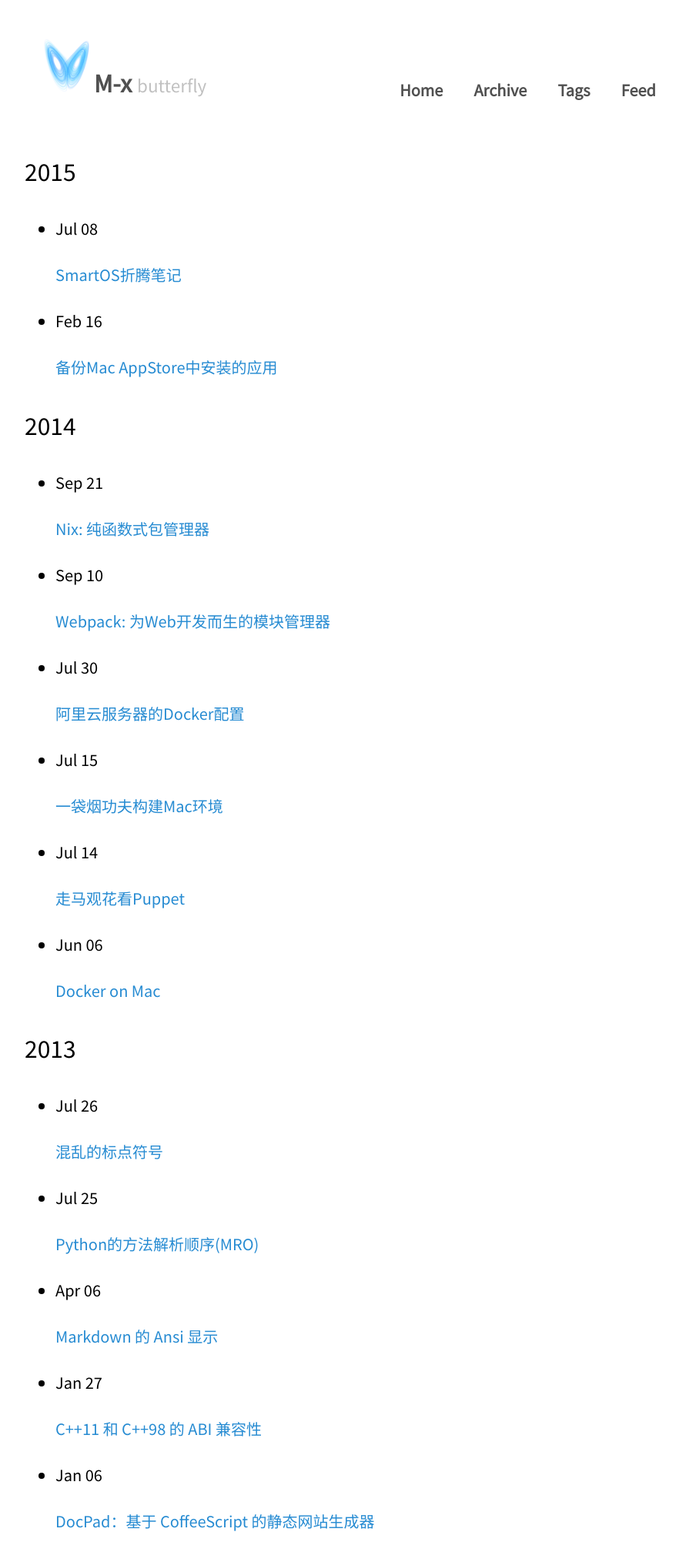
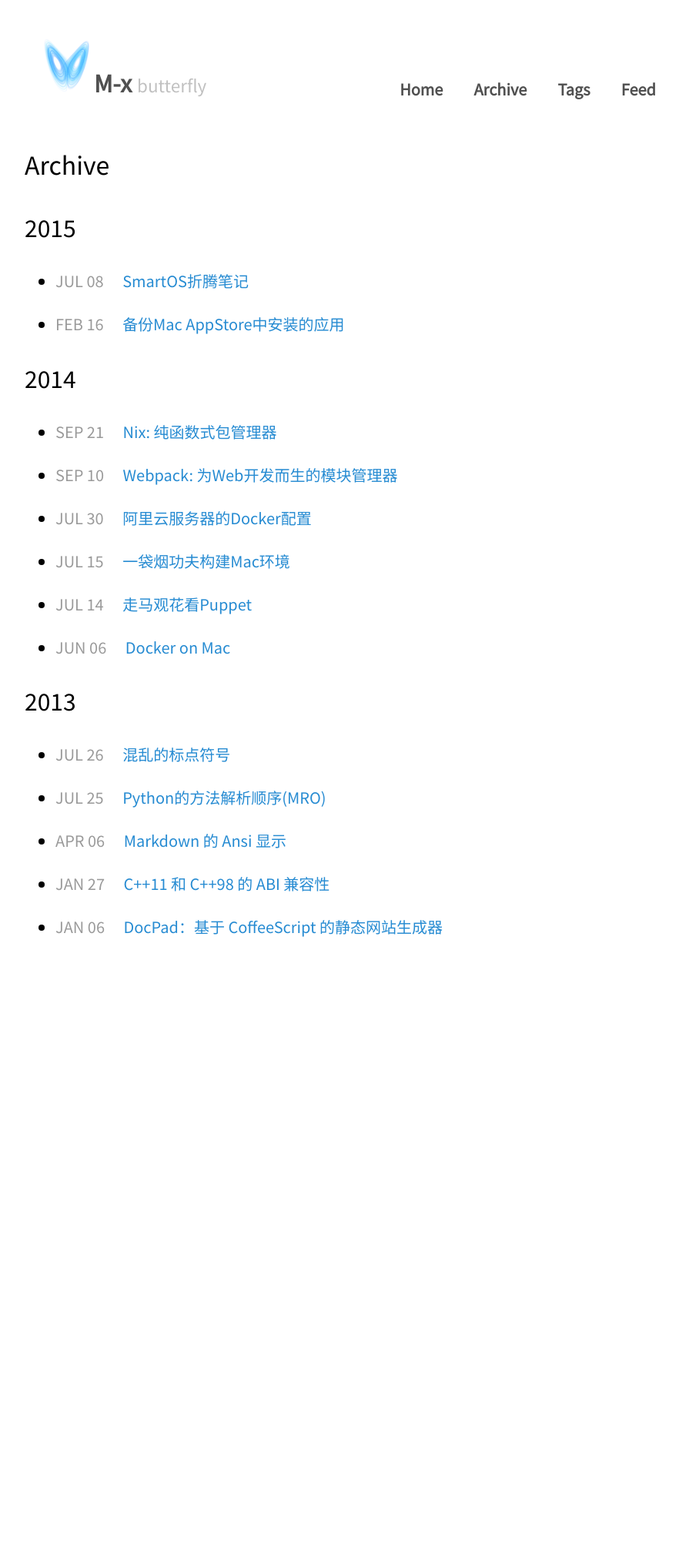
Before and after one commit to hanjianwei/hanjianwei.github.io, a Jekyll site: the page built from archive/index.md, in a window 1280 px wide. Shown: the whole page at 77% size, without its empty margins (188-1070 px from the left). Built offline with Jekyll 4.4.1, drawn with Linux system fonts in a browser that asks for light colours; after the commit the page ends 1242 px from its top, so only the background shows below that.

Commit message:
Fix archive pages

```diff
--- /dev/null
+++ b/_layouts/archive.html
@@ -0,0 +1,7 @@
+---
+layout: default
+---
+
+<div class="archive">
+  {{ content }}
+</div>
--- a/_layouts/default.html
+++ b/_layouts/default.html
@@ -17,10 +17,7 @@
       </header>
 
       <main>
-
-      <div>
         {{ content }}
-      </div>
       </main>
     </div>
   </body>
--- a/_layouts/page.html
+++ b/_layouts/page.html
@@ -2,6 +2,7 @@
 layout: default
 ---
 
+<div class="page">
   <article>
     <header>
       <h1>{{ page.title }}</h1>
@@ -9,3 +10,4 @@ layout: default
 
     {{ content }}
   </article>
+</div>
--- a/_layouts/post.html
+++ b/_layouts/post.html
@@ -1,7 +1,7 @@
 ---
 layout: default
 ---
-
+<div class="post">
   <article>
     <h1>{{ page.title }}</h1>
     <time>{{ page.date | date_to_string }}</time>
@@ -12,3 +12,4 @@ layout: default
     <div id="disqus_thread"></div>
   </aside>
   {% include disqus.html %}
+</div>
--- a/_sass/scaffolding.scss
+++ b/_sass/scaffolding.scss
@@ -1,6 +1,6 @@
 html {
   font-size: 16px;
-  line-height: 2;
+  line-height: 1.8;
 }
 @media (min-width: 38em) {
   html {
@@ -44,6 +44,18 @@ header nav, h1, h2, h3 {
   }
 }
 
+main article time {
+  color: #9a9a9a;
+}
+
+main .archive {
+  span.time {
+    text-transform: uppercase;
+    color: #9a9a9a;
+    margin-right: 1rem;
+  }
+}
+
 footer {
   color: #c0c0c0;
   a {
--- a/archive/index.md
+++ b/archive/index.md
@@ -1,7 +1,9 @@
 ---
-layout: default
+layout: archive
 title: Archive
 ---
+
+# Archive
 
 {% for post in site.posts %}
 
@@ -15,6 +17,5 @@ title: Archive
 ## {{ year }}
 {% endunless %}
 {% endunless %}
-
-- <time datetime="{{ post.date | date_to_xmlschema }}">{{ post.date | date: "%b %d" }}</time> [{{ post.title }}]({{ post.url }})
+- <span class="time">{{ post.date | date: "%b %d" }}</span> [{{ post.title }}]({{ post.url }})
 {% endfor %}
```
Also changed, not shown: tags/index.md (+4 -2 lines). Lines whose indentation alone changed are shown as unchanged.
